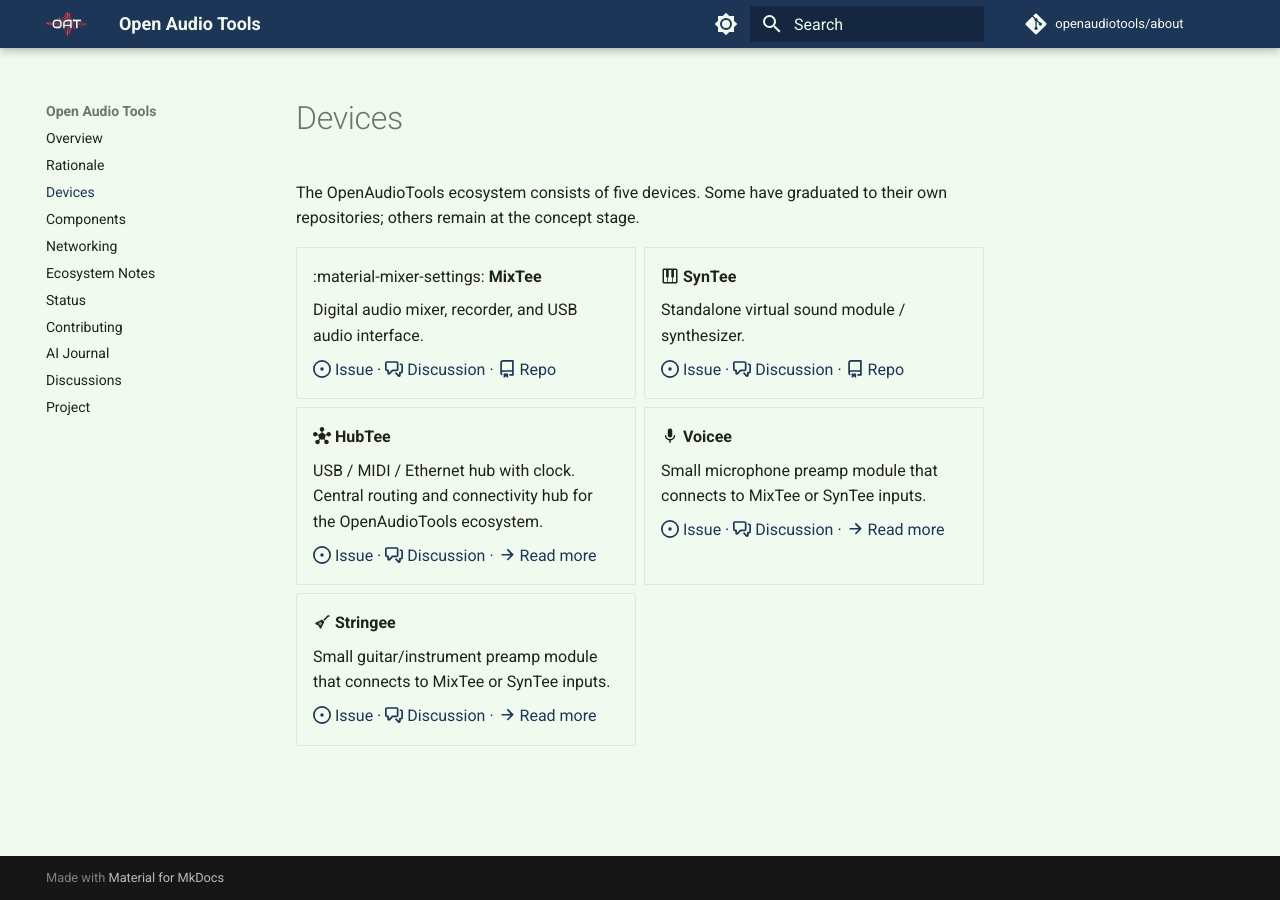
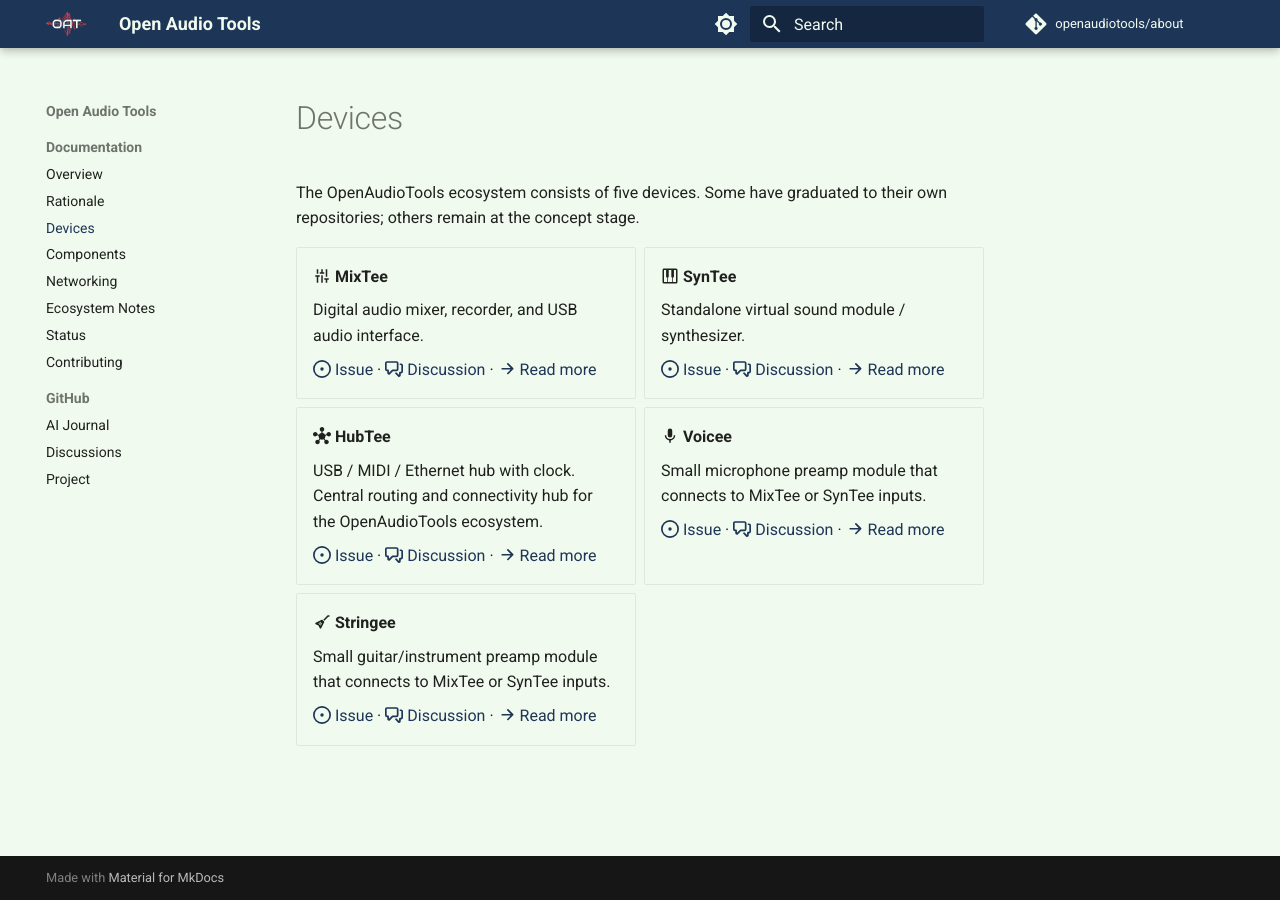
Before and after one commit to openaudiotools/about, an MkDocs documentation site: the page built from docs/devices/index.md, in a window 1280 px wide. Built offline with MkDocs 1.6.1 and Material for MkDocs 9.7.7, drawn with Linux system fonts in a browser that asks for light colours; comment, search, counter and statistics services are not loaded.

Commit message:
Separate nav sections, stack card links, open external links in new tab
Split nav into Documentation and GitHub sections. Stack device card
links vertically and unify all "read more" labels. Add JS snippet to
open external nav links in a new tab. Fix invalid MixTee icon.

Co-Authored-By: Claude Opus 4.6 (1M context) <noreply@anthropic.com>

```diff
--- a/docs/devices/index.md
+++ b/docs/devices/index.md
@@ -4,34 +4,44 @@ The OpenAudioTools ecosystem consists of five devices. Some have graduated to th
 
 <div class="grid cards" markdown>
 
-- :material-mixer-settings: __MixTee__
+- :material-tune-vertical: __MixTee__
 
     Digital audio mixer, recorder, and USB audio interface.
 
-    [:octicons-issue-opened-16: Issue](https://github.com/openaudiotools/about/issues/2) · [:octicons-comment-discussion-16: Discussion](https://github.com/openaudiotools/about/discussions/categories/mixtee) · [:octicons-repo-16: Repo](https://github.com/openaudiotools/mixtee)
+    [:octicons-issue-opened-16: Issue](https://github.com/openaudiotools/about/issues/2)
+    · [:octicons-comment-discussion-16: Discussion](https://github.com/openaudiotools/about/discussions/categories/mixtee)
+    · [:octicons-arrow-right-16: Read more](https://github.com/openaudiotools/mixtee)
 
 - :material-piano: __SynTee__
 
     Standalone virtual sound module / synthesizer.
 
-    [:octicons-issue-opened-16: Issue](https://github.com/openaudiotools/about/issues/1) · [:octicons-comment-discussion-16: Discussion](https://github.com/openaudiotools/about/discussions/categories/syntee) · [:octicons-repo-16: Repo](https://github.com/openaudiotools/syntee)
+    [:octicons-issue-opened-16: Issue](https://github.com/openaudiotools/about/issues/1)
+    · [:octicons-comment-discussion-16: Discussion](https://github.com/openaudiotools/about/discussions/categories/syntee)
+    · [:octicons-arrow-right-16: Read more](https://github.com/openaudiotools/syntee)
 
 - :material-hub: __HubTee__
 
     USB / MIDI / Ethernet hub with clock. Central routing and connectivity hub for the OpenAudioTools ecosystem.
 
-    [:octicons-issue-opened-16: Issue](https://github.com/openaudiotools/about/issues/6) · [:octicons-comment-discussion-16: Discussion](https://github.com/openaudiotools/about/discussions/categories/hubtee) · [:octicons-arrow-right-16: Read more](hubtee.md)
+    [:octicons-issue-opened-16: Issue](https://github.com/openaudiotools/about/issues/6)
+    · [:octicons-comment-discussion-16: Discussion](https://github.com/openaudiotools/about/discussions/categories/hubtee)
+    · [:octicons-arrow-right-16: Read more](hubtee.md)
 
 - :material-microphone: __Voicee__
 
     Small microphone preamp module that connects to MixTee or SynTee inputs.
 
-    [:octicons-issue-opened-16: Issue](https://github.com/openaudiotools/about/issues/4) · [:octicons-comment-discussion-16: Discussion](https://github.com/openaudiotools/about/discussions/categories/voicee) · [:octicons-arrow-right-16: Read more](voicee.md)
+    [:octicons-issue-opened-16: Issue](https://github.com/openaudiotools/about/issues/4)
+    · [:octicons-comment-discussion-16: Discussion](https://github.com/openaudiotools/about/discussions/categories/voicee)
+    · [:octicons-arrow-right-16: Read more](voicee.md)
 
 - :material-guitar-electric: __Stringee__
 
     Small guitar/instrument preamp module that connects to MixTee or SynTee inputs.
 
-    [:octicons-issue-opened-16: Issue](https://github.com/openaudiotools/about/issues/5) · [:octicons-comment-discussion-16: Discussion](https://github.com/openaudiotools/about/discussions/categories/stringee) · [:octicons-arrow-right-16: Read more](stringee.md)
+    [:octicons-issue-opened-16: Issue](https://github.com/openaudiotools/about/issues/5)
+    · [:octicons-comment-discussion-16: Discussion](https://github.com/openaudiotools/about/discussions/categories/stringee)
+    · [:octicons-arrow-right-16: Read more](stringee.md)
 
 </div>
--- /dev/null
+++ b/docs/javascripts/extra.js
@@ -0,0 +1,7 @@
+// Open external nav links in a new tab
+document.addEventListener("DOMContentLoaded", function () {
+  document.querySelectorAll(".md-nav a[href^='http']").forEach(function (link) {
+    link.setAttribute("target", "_blank");
+    link.setAttribute("rel", "noopener");
+  });
+});
--- a/mkdocs.yml
+++ b/mkdocs.yml
@@ -7,17 +7,19 @@ repo_name: openaudiotools/about
 docs_dir: docs
 
 nav:
-  - Overview: README.md
-  - Rationale: rationale.md
-  - Devices: devices/index.md
-  - Components: components/index.md
-  - Networking: networking.md
-  - Ecosystem Notes: ecosystem-notes.md
-  - Status: status.md
-  - Contributing: contributing.md
-  - AI Journal: https://github.com/openaudiotools/about/tree/main/docs/journal
-  - Discussions: https://github.com/openaudiotools/about/discussions
-  - Project: https://github.com/orgs/openaudiotools/projects/2
+  - Documentation:
+    - Overview: README.md
+    - Rationale: rationale.md
+    - Devices: devices/index.md
+    - Components: components/index.md
+    - Networking: networking.md
+    - Ecosystem Notes: ecosystem-notes.md
+    - Status: status.md
+    - Contributing: contributing.md
+  - GitHub:
+    - AI Journal: https://github.com/openaudiotools/about/tree/main/docs/journal
+    - Discussions: https://github.com/openaudiotools/about/discussions
+    - Project: https://github.com/orgs/openaudiotools/projects/2
 
 theme:
   name: material
@@ -42,6 +44,9 @@ theme:
 extra_css:
   - stylesheets/extra.css
 
+extra_javascript:
+  - javascripts/extra.js
+
 plugins:
   - search
 
```
